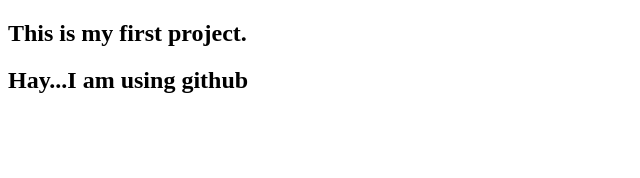
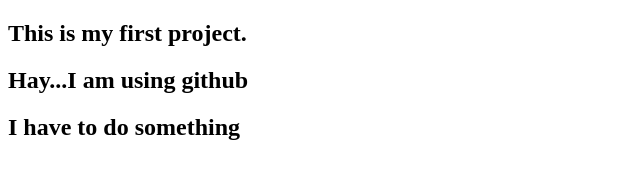
Before and after one commit to JannatulMaowa5/my-first-website, a plain HTML site: page index.html in a window 1280 px wide. Shown: the whole page, without its empty margins (0-640 px from the left). Drawn offline with Linux system fonts and the light colour scheme.

Commit message:
ok agree

```diff
--- a/index.html
+++ b/index.html
@@ -9,5 +9,6 @@
 <body>
      <h2>This is my first project.</h2>
     <h2>Hay...I am using github</h2>
+    <h2>I have to do something</h2>
 </body>
 </html>
```
